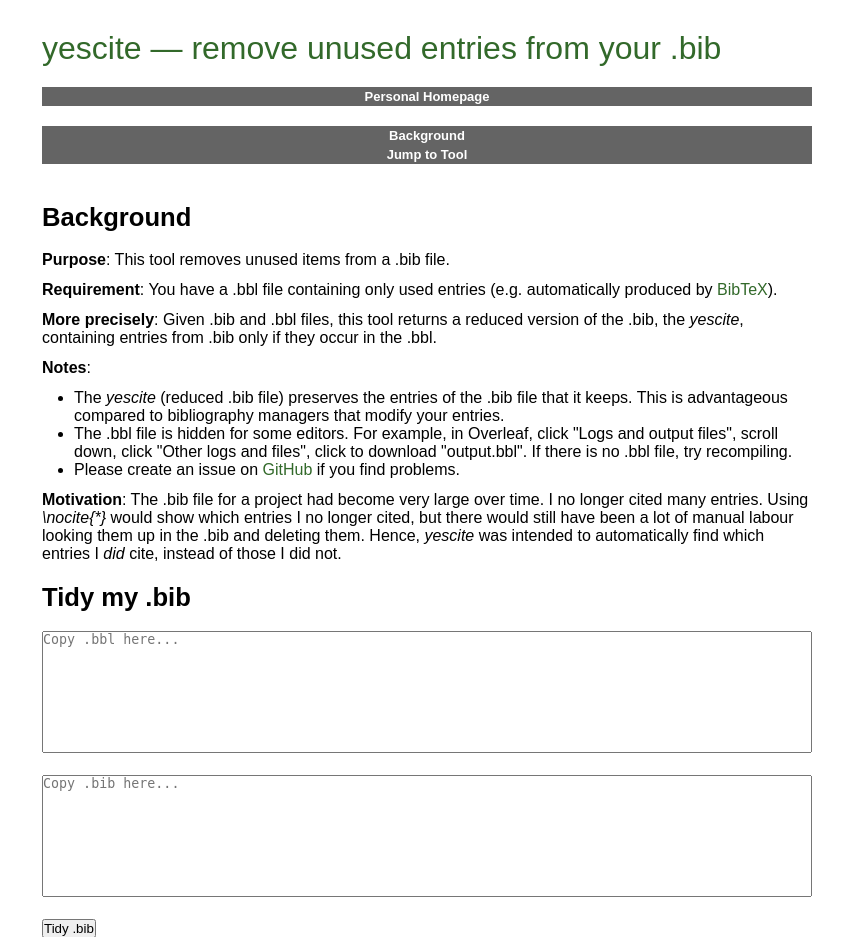
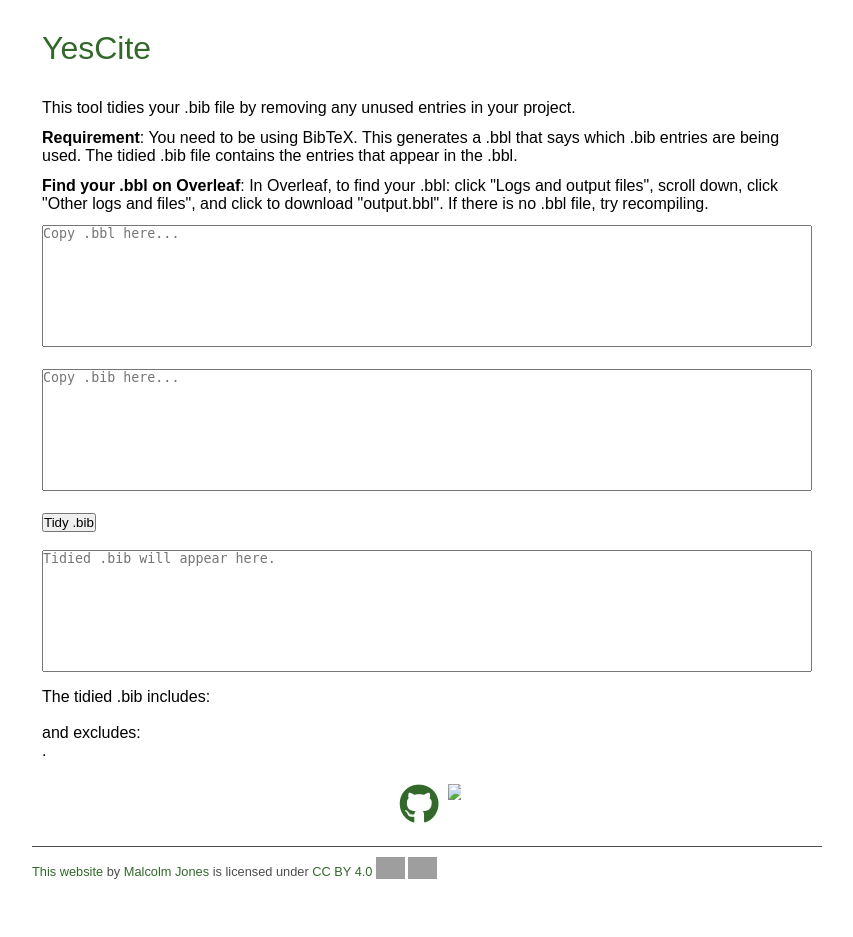
Before and after one commit to malcolm-jones/yescite, a Flask app: page / in a window 1280 px wide. Shown: the top 937 px of the page, without its empty margins (213-1066 px from the left). After the commit the page ends 879 px from the top, so only its background shows below. Run offline with Flask 3, Linux system fonts and the light colour scheme; some libraries are stand-ins or nearby versions; grey boxes are pictures that could not be loaded.

Commit message:
basic tidy up

```diff
--- a/templates/index.html
+++ b/templates/index.html
@@ -4,13 +4,13 @@
 	<meta charset="UTF-8" />
 	<meta name="author" content="Malcolm Jones" />
 	<meta name="description" content="Given .bib and .bbl files, this tool finds the bib items you cited and removes the rest, tidying your .bib file." />
-	<meta name="robots" content="unavailable_after: 2024-12-31">
+	<meta name="robots" content="unavailable_after: 2025-12-31">
 	<meta property="og:site_name" content="yescite"/>
 	<meta property="og:description" content="Given .bib and .bbl files, this tool finds the bib items you cited and removes the rest, tidying your .bib file."/>
 	<meta property="og:type" content="website"/>
 	<meta property="og:locale" content="en"/>
 
-	<title>yescite &mdash; remove unused entries from your .bib</title>
+	<title>YesCite</title>
 	<meta property="og:title" content="yescite &mdash; the intersection of .bib and .bbl"/>
   <link rel="stylesheet" href="{{ url_for('static', filename='styles/style.css') }}">
   <link rel="stylesheet" href="https://use.fontawesome.com/releases/v5.6.1/css/all.css">
@@ -39,45 +39,20 @@
 </head>
 <body>
 
-  <div class="header">yescite &mdash; remove unused entries from your .bib</div>
-
-	<div class="menu">
-		<ul id="profiles">
-			<li><a href="https://malcolmjones.me/" rel="noopener" target="_blank">Personal Homepage</a></li>
-		</ul>
-	</div>
-
-	<div class="menu">
-		<ul id="profiles">
-			<li><a href="#background">Background</a></li>
-      <li><a href="#tool">Jump to Tool</a></li>
-		</ul>
-	</div>
+  <div class="header">YesCite</div>
 
   <div class="main">
 
-    <h2 id="background">Background</h2>
+    <p>This tool tidies your .bib file by removing any unused entries in your project.</p>
 
-    <p><b>Purpose</b>: This tool removes unused items from a .bib file.</p>
+    <p> <b>Requirement</b>: You need to be using BibTeX. This generates a .bbl that says which .bib entries are being used. The tidied .bib file contains the entries that appear in the .bbl.</p>
 
-    <p><b>Requirement</b>: You have a .bbl file containing only used entries (e.g. automatically produced by <a href="https://www.bibtex.org/Using/">BibTeX</a>).</p>
-
-    <p><b>More precisely</b>: Given .bib and .bbl files, this tool returns a reduced version of the .bib, the <i>yescite</i>, containing entries from .bib only if they occur in the .bbl.</p>
-
-    <b>Notes</b>:
-    <ul>
-      <li>The <i>yescite</i> (reduced .bib file) preserves the entries of the .bib file that it keeps. This is advantageous compared to bibliography managers that modify your entries.</li>
-      <li>The .bbl file is hidden for some editors. For example, in Overleaf, click &#x0022;Logs and output files&#x0022;, scroll down, click &#x0022;Other logs and files&#x0022;, click to download &#x0022;output.bbl&#x0022;. If there is no .bbl file, try recompiling.</li>
-      <li>Please create an issue on <a href="https://github.com/malcolm-jones/yescite">GitHub</a> if you find problems.</li>
-    </ul>
-    <p><b>Motivation</b>: The .bib file for a project had become very large over time. I no longer cited many entries. Using <i>\nocite{*}</i> would show which entries I no longer cited, but there would still have been a lot of manual labour looking them up in the .bib and deleting them. Hence, <i>yescite</i> was intended to automatically find which entries I <i>did</i> cite, instead of those I did not.</p>
-
-    <h2 id="tool">Tidy my .bib</h2>
+    <p><b>Find your .bbl on Overleaf</b>: In Overleaf, to find your .bbl: click &#x0022;Logs and output files&#x0022;, scroll down, click &#x0022;Other logs and files&#x0022;, and click to download &#x0022;output.bbl&#x0022;. If there is no .bbl file, try recompiling.</p>
 
     <form method="post" autocomplete="off">
-        <textarea placeholder="Copy .bbl here..." id="input_bbl" name="input_bbl" rows="8">{{ input_bbl }}</textarea><br><br>
-        <textarea placeholder="Copy .bib here..." id="input_bib" name="input_bib" rows="8">{{ input_bib }}</textarea><br><br>
-        <input type="submit" value="Tidy .bib"/>
+      <textarea placeholder="Copy .bbl here..." id="input_bbl" name="input_bbl" rows="8">{{ input_bbl }}</textarea><br><br>
+      <textarea placeholder="Copy .bib here..." id="input_bib" name="input_bib" rows="8">{{ input_bib }}</textarea><br><br>
+      <input type="submit" value="Tidy .bib"/>
     </form><br>
     <textarea placeholder="Tidied .bib will appear here." id="output_yescite" rows="8">{{ output_yescite }}</textarea><br>
     <p>The tidied .bib includes:<br>{{ output_aliases_used }}<br>and excludes:<br>{{ output_aliases_unused }}.</p>
```
